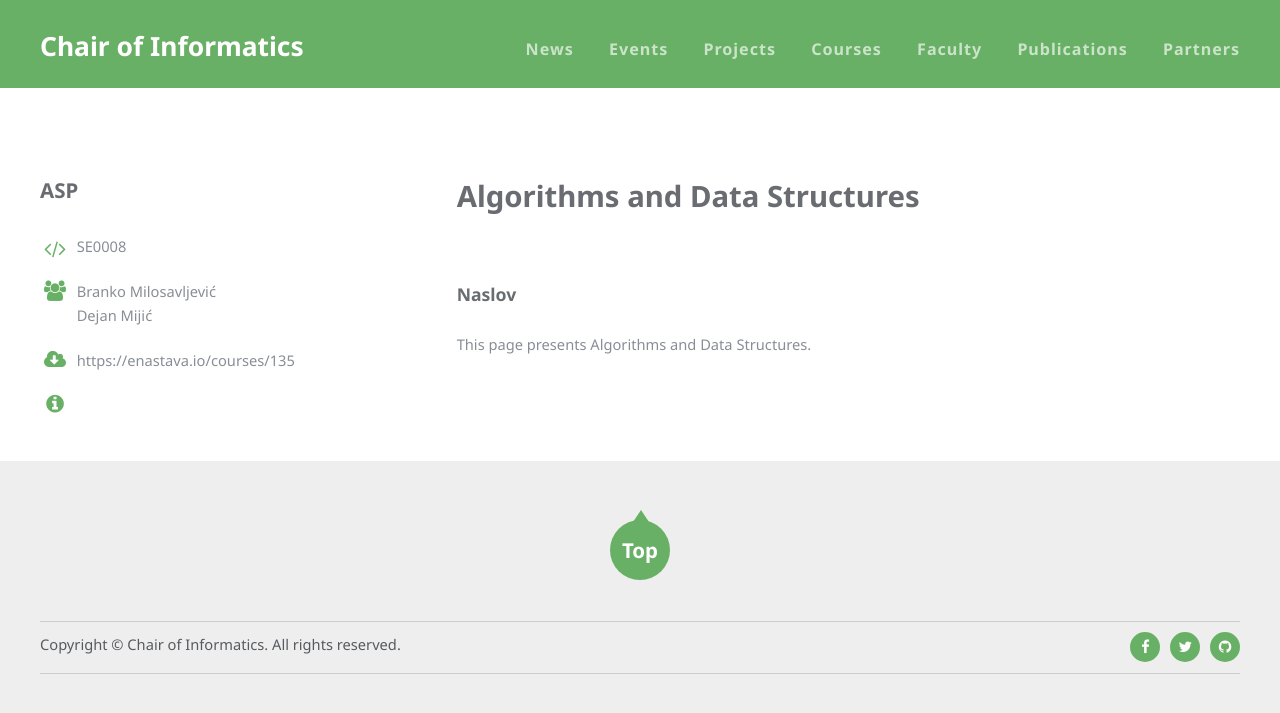
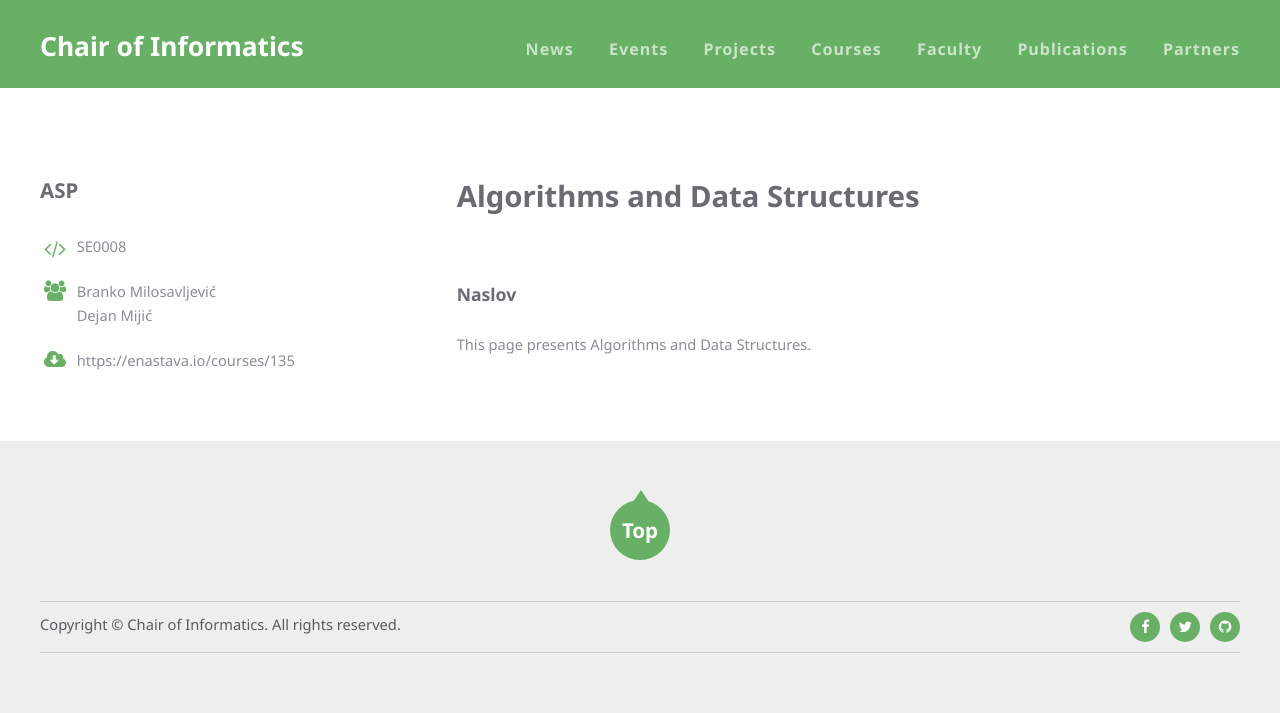
Before and after one commit to unsftn/informatika, a Jekyll site: the page built from _courses/ASP.md, in a window 1280 px wide. Shown: the top 713 px of the page. Built offline with Jekyll 4.4.1, drawn with Linux system fonts in a browser that asks for light colours.

Commit message:
opcioni info na course stranici

```diff
--- a/_layouts/course.html
+++ b/_layouts/course.html
@@ -29,7 +29,9 @@
                         {% endfor %}
                       </li>
                       <li class="icon fa-cloud-download"><a href="{{ page.canvas }}">{{ page.canvas }}</a></li>
+                      {% if page.info %}
                       <li class="icon fa-info-circle">{{ page.info }}</li>
+                      {% endif %}
                     </ul>
                   </section>
                 </div>
```
